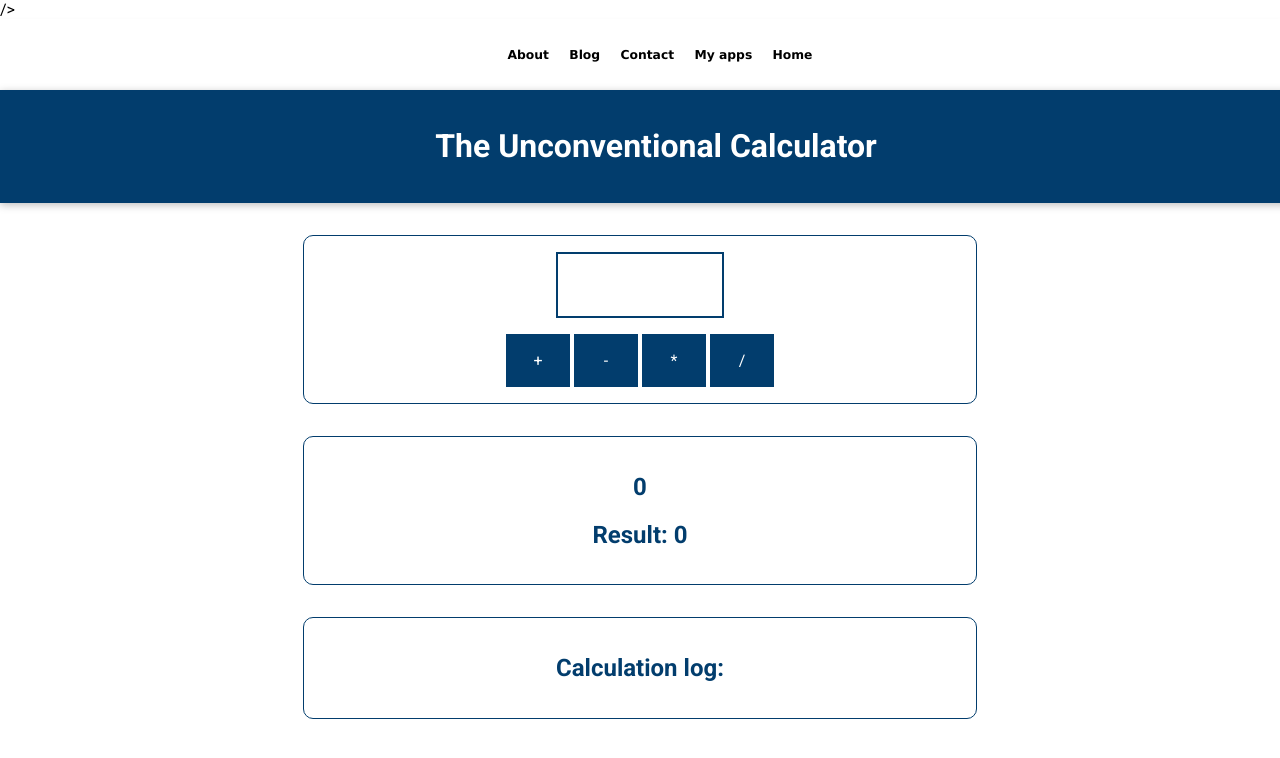
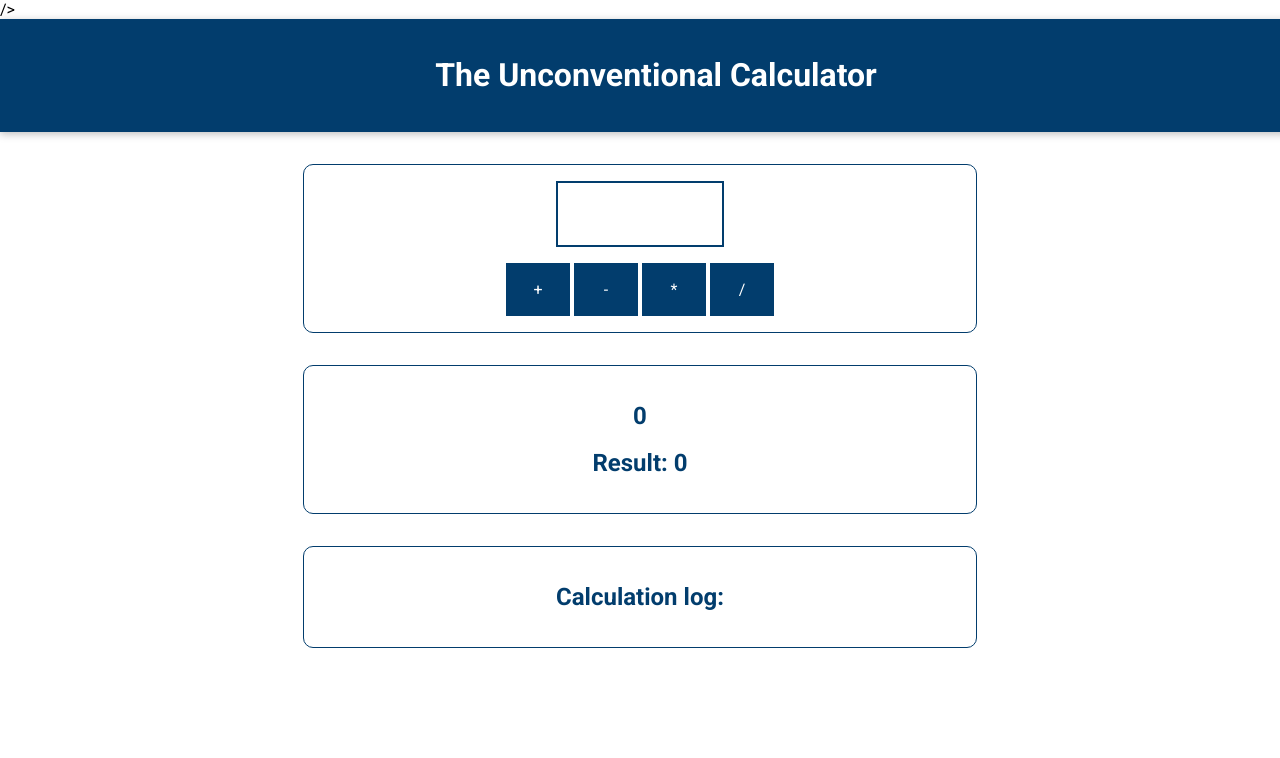
Before and after one commit to R-dr/musical-giggle, a plain HTML site: page calculator/index.html in a window 1280 px wide. Shown: the top 758 px of the page. Drawn offline with Linux system fonts and the light colour scheme.

Commit message:
removed nav bar from old project

```diff
--- a/calculator/index.html
+++ b/calculator/index.html
@@ -16,17 +16,6 @@
 
   </head>
   <body>
-
-    <nav class="header">
-    <ul class="nav-bar">
-      <li><a href="../../aboutMe.html">About</a></li>
-      <li><a href="../../blog.html">Blog</a></li>
-      <li><a href="../../contact.html">Contact</a></li>
-      <li><a href="../../apps.html">My apps</a></li>
-      <li><a href="../../index.html">Home</a></li>
-    </ul>
-
-</nav>
     <header>
       <h1>The Unconventional Calculator</h1>
     </header>
```
